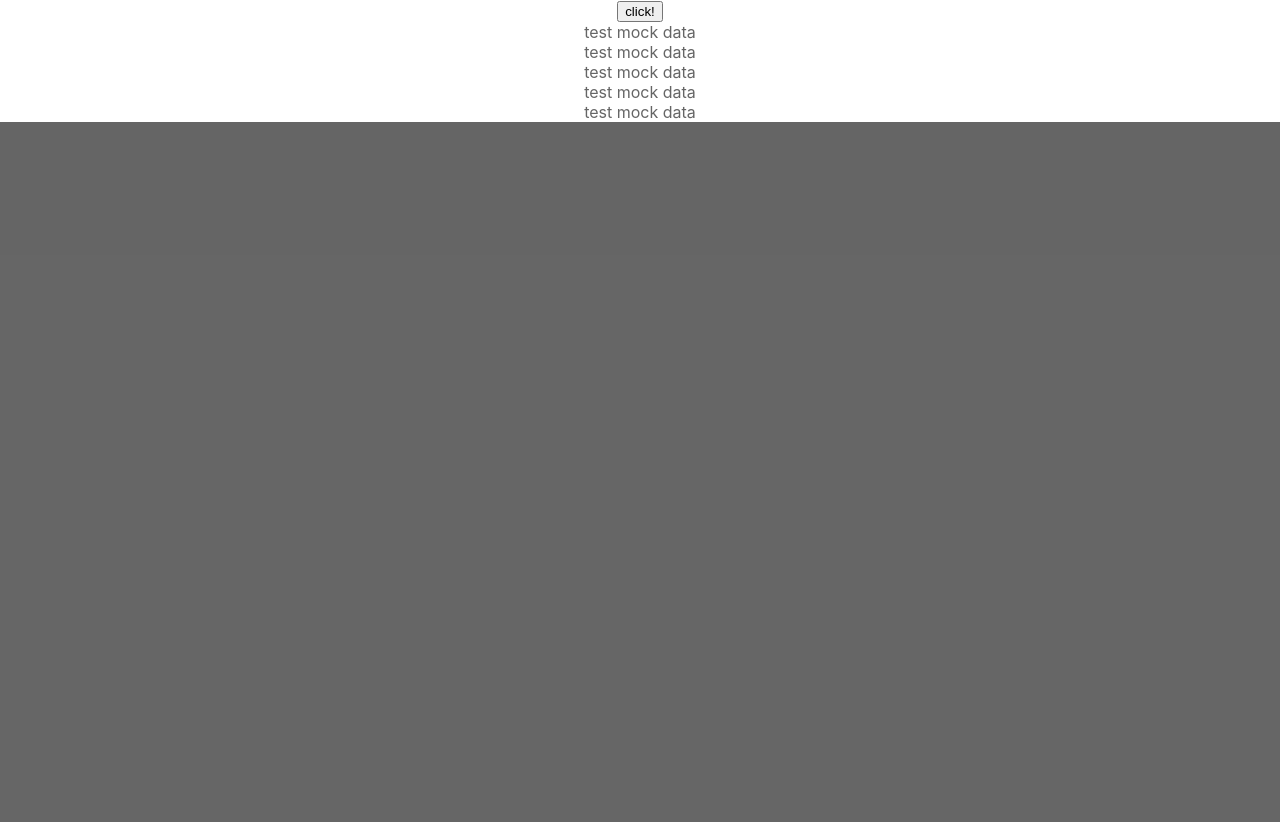
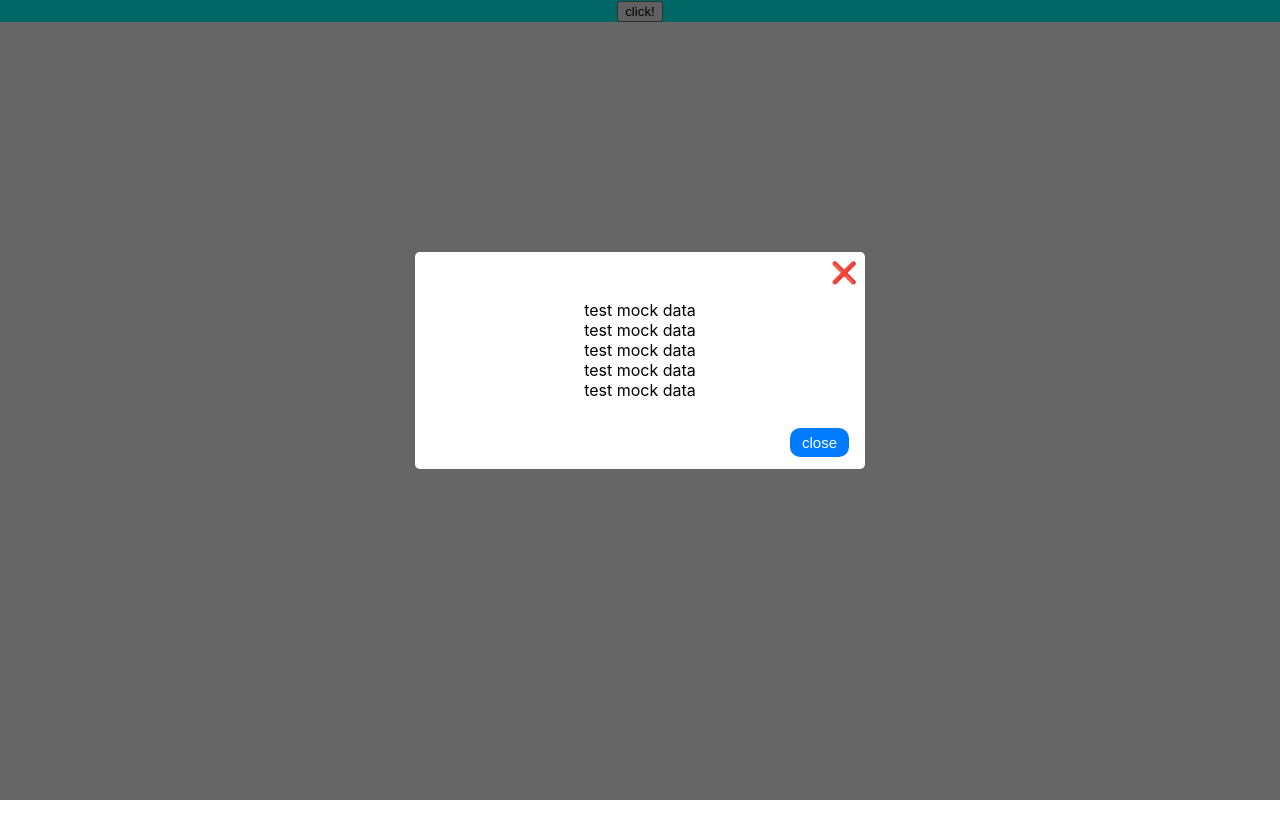
Before and after one commit to dogFootLog/comp-prj, a React (Create React App) app: page /modalSimple in a window 1280 px wide. Both pictures are taken after a click on the button "click!". After the commit the page ends 800 px from the top, so only its background shows below. Built offline with nearby package versions, Linux system fonts and the light colour scheme.

Commit message:
[220507] Modal no redux version

```diff
--- /dev/null
+++ b/craco.config.js
@@ -0,0 +1,18 @@
+const CracoAlias = require("craco-alias");
+
+module.exports = {
+  plugins: [
+    {
+      plugin: CracoAlias,
+      options: {
+        source: "options",
+        baseUrl: "./",
+        aliases: {
+          "@/routes": "./src/routes",
+          "@/component": "./src/component",
+          "@/pages": "./src/pages",
+        },
+      },
+    },
+  ],
+};
--- a/src/component/modalSimple/ModalSimple.css
+++ b/src/component/modalSimple/ModalSimple.css
@@ -1,12 +1,87 @@
-.modal-wrap {
-  background-color: black;
-  opacity: 0.6;
-  z-index: 1;
+.modal {
+  display: none;
+  position: fixed;
+  top: 0;
+  bottom: 0;
+  left: 0;
+  z-index: 99;
+  background-color: rgba(0, 0, 0, 0.6);
+  width: 100vw;
   height: 100vh;
 }
 
-.modal-inner {
+.modal button {
+  outline: none;
+  cursor: pointer;
+  border: 0;
+}
+
+.modal > section {
+  width: 90%;
+  max-width: 450px;
+  margin: 0 auto;
+  margin-top: -80px;
+  border-radius: 0.3rem;
+  background-color: #fff;
+  animation: modal-show 0.3s;
+  overflow: hidden;
+}
+
+.modal > section > header {
   position: relative;
-  background-color: white;
-  z-index: 200;
+  padding: 16px 64px 16px 16px;
+  font-weight: 700;
 }
+
+.modal > section > header button {
+  position: absolute;
+  top: 8px;
+  right: 10px;
+  width: 30px;
+  font-size: 21px;
+  text-align: center;
+  background-color: transparent;
+}
+
+.modal > section > main {
+  padding: 16px;
+}
+
+.modal > section > footer {
+  padding: 12px 16px;
+  text-align: right;
+}
+
+.modal > section > footer button {
+  padding: 6px 12px;
+  color: #fff;
+  background-color: rgb(0, 122, 255);
+  border-radius: 10px;
+  font-size: 15px;
+}
+
+.modal.openModal {
+  display: flex;
+  align-items: center;
+  animation: modal-bg-show 0.3s;
+}
+
+@keyframes modal-show {
+  from {
+    opacity: 0;
+    margin-top: -50px;
+  }
+  to {
+    opacity: 1;
+    margin-top: -80px;
+  }
+}
+
+@keyframes modal-bg-show {
+  from {
+    opacity: 0;
+  }
+  to {
+    opacity: 1;
+  }
+}
--- a/src/component/modalSimple/ModalSimple.jsx
+++ b/src/component/modalSimple/ModalSimple.jsx
@@ -1,19 +1,32 @@
-import { bool, node, string, oneOfType } from "prop-types";
+import { bool, node, string, oneOfType, func } from "prop-types";
 import "./ModalSimple.css";
 
-const ModalSimple = ({ isOpen = false, contents }) => {
+const ModalSimple = ({ isOpen = false, contents, xOnClick = null }) => {
   return (
-    isOpen && (
-      <div className="modal-wrap">
-        <div className="modal-inner">{contents}</div>
-      </div>
-    )
+    <div className={isOpen ? "openModal modal" : "modal"}>
+      {isOpen ? (
+        <section>
+          <header>
+            <button type="button" className="close" onClick={xOnClick}>
+              ❌
+            </button>
+          </header>
+          <main>{contents}</main>
+          <footer>
+            <button type="button" className="close" onClick={xOnClick}>
+              close
+            </button>
+          </footer>
+        </section>
+      ) : null}
+    </div>
   );
 };
 
 ModalSimple.propTypes = {
   isOpen: bool,
   contents: oneOfType([string, node]),
+  xOnClick: func,
 };
 
 export default ModalSimple;
--- a/src/pages/CheckboxPage.jsx
+++ b/src/pages/CheckboxPage.jsx
@@ -1,5 +1,5 @@
 import React, { useEffect, useState } from "react";
-import { Checkbox } from "../component/checkbox";
+import { Checkbox } from "@/component/checkbox";
 import "./css/CheckboxPage.css";
 
 const CheckboxPage = () => {
--- a/src/pages/ModalSimplePage.jsx
+++ b/src/pages/ModalSimplePage.jsx
@@ -2,18 +2,26 @@
 import { useState } from "react";
 import ModalSimple from "../component/modalSimple/ModalSimple";
 import { MockData } from "../component/mock";
+import "./css/ModalSimplePage.css";
 
 const ModalSimplePage = () => {
-  const [isOpen, setIsOpen] = useState(true);
+  const [isOpen, setIsOpen] = useState(false);
   const handleBtnClick = () => {
     setIsOpen(true);
   };
+  const handleXClick = () => {
+    setIsOpen(false);
+  };
   return (
-    <div>
+    <div className="page-wrap">
       <button type="button" onClick={handleBtnClick}>
         click!
       </button>
-      <ModalSimple isOpen={isOpen} contents={MockData} />
+      <ModalSimple
+        isOpen={isOpen}
+        contents={MockData}
+        xOnClick={handleXClick}
+      />
     </div>
   );
 };
--- /dev/null
+++ b/src/pages/css/ModalSimplePage.css
@@ -0,0 +1,10 @@
+html,
+body {
+  width: 100vw;
+  height: 100vh;
+}
+
+.page-wrap {
+  background-color: aqua;
+  width: 100%;
+}
```
Also changed, not shown: jsconfig.js (added, +7 -0 lines), package.json (+5 -4 lines), 1 other file (tests, documents, lock files or other folders).
